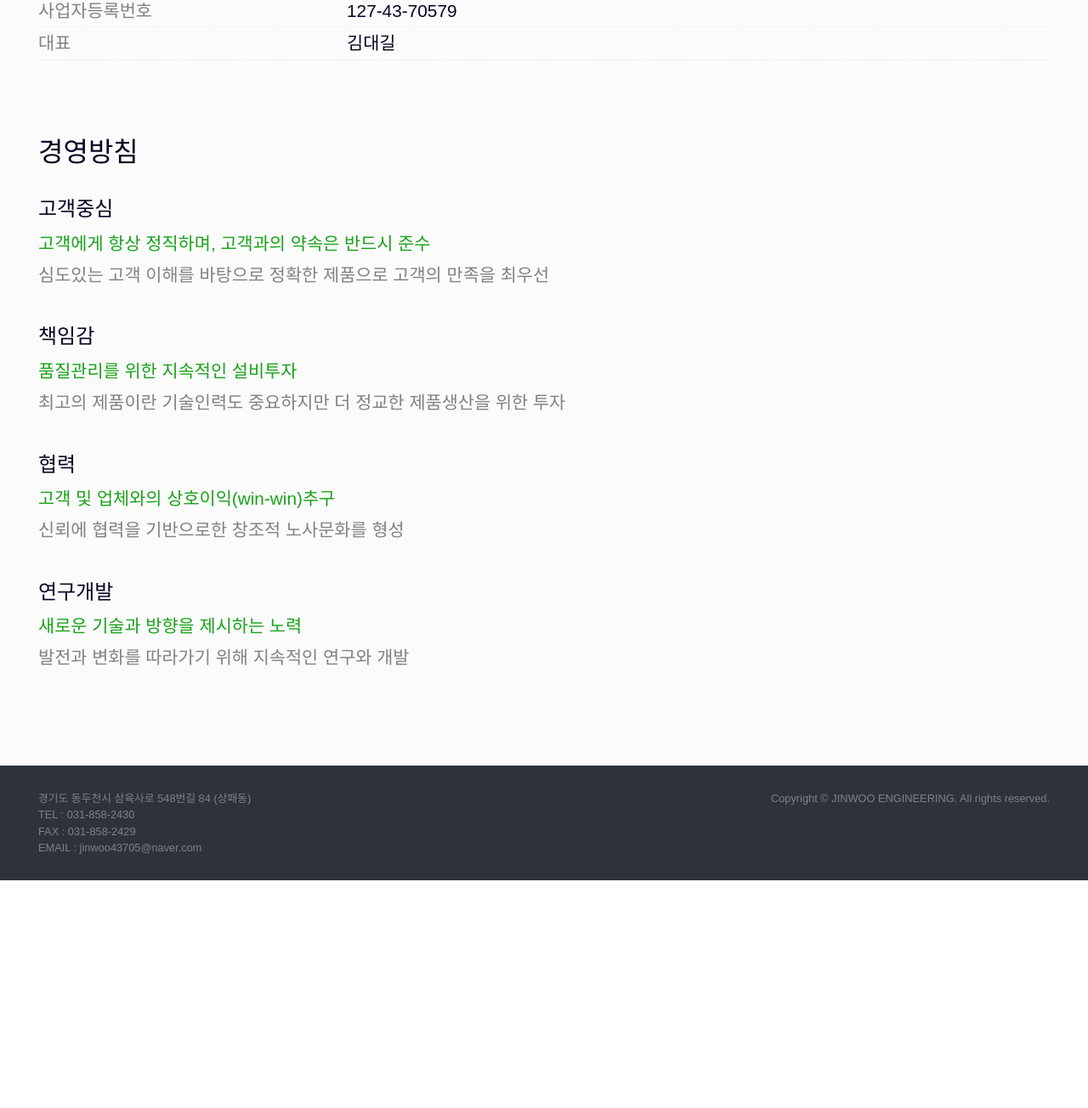
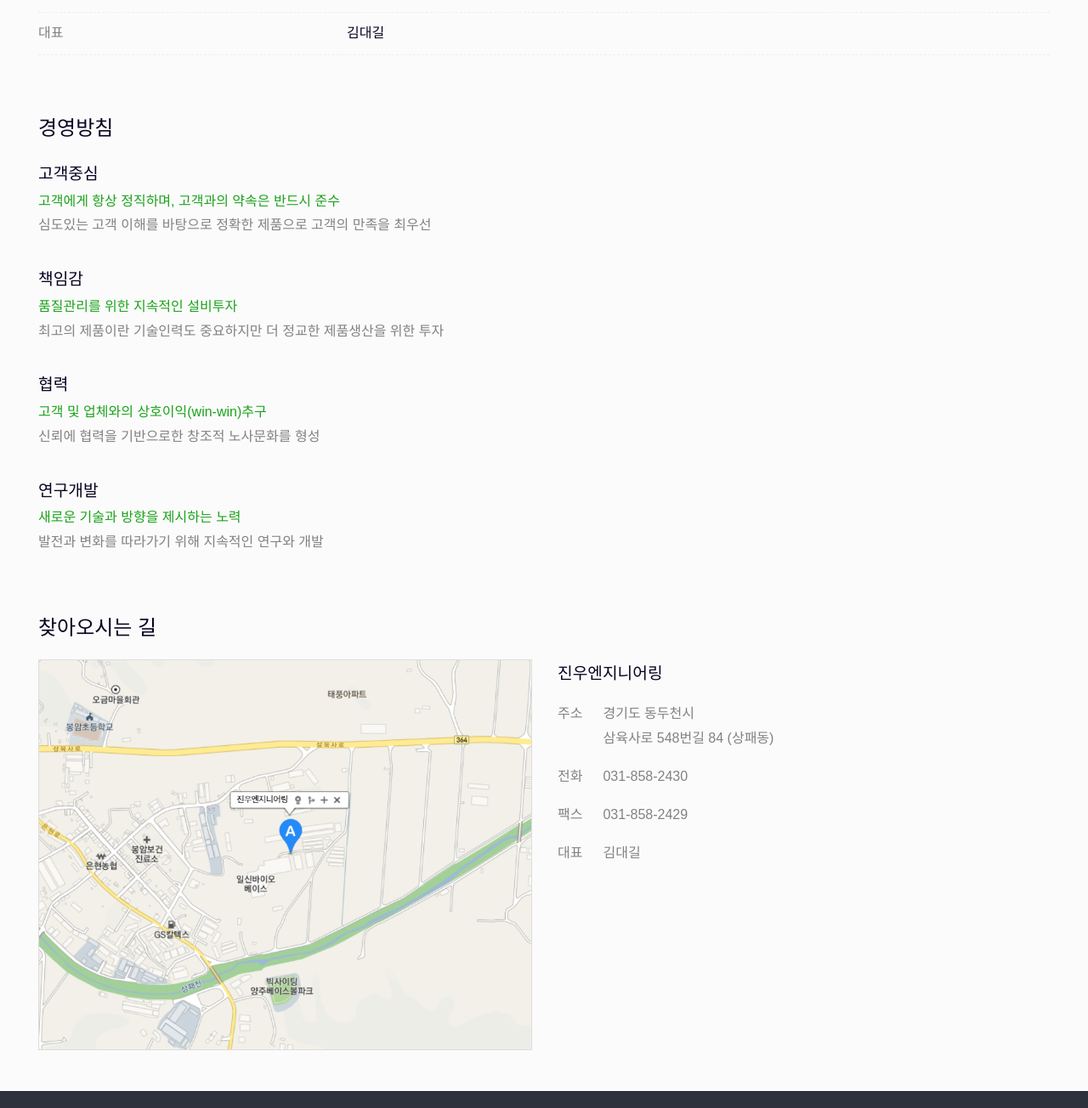
Before and after one commit to jinwoo-engineering/jinwoo-engineering.github.io, a website: page src/about.html in a window 1280 px wide. Shown: the part 1136-2440 px from the top of the page at 85% size. Before the commit the page ends 2172 px from the top, so only its background shows below. Drawn offline with nearby package versions, Linux system fonts and the light colour scheme; files that its build step writes are made by us from their sources; files whose address does not match are found by name.

Commit message:
Add absout > map

```diff
--- a/src/about.html
+++ b/src/about.html
@@ -123,6 +123,33 @@
 					</li>
 				</ul>
 			</section>
+			<section class="section" id="section04">
+				<h3 class="__title">찾아오시는 길</h3>
+				<div class="map">
+					<div class="map-image">
+						<img src="./images/map.gif">
+					</div>
+					<div class="map-detail">
+						<h6>진우엔지니어링 </h6>
+						<dl>
+							<dt>주소</dt>
+							<dd>경기도 동두천시 <br> 삼육사로 548번길 84 (상패동)</dd>
+						</dl>
+						<dl>
+							<dt>전화</dt>
+							<dd>031-858-2430</dd>
+						</dl>
+						<dl>
+							<dt>팩스</dt>
+							<dd>031-858-2429</dd>
+						</dl>
+						<dl>
+							<dt>대표</dt>
+							<dd>김대길</dd>
+						</dl>
+					</div>
+				</div>
+			</section>
 		</div>
 	</div>
 
@@ -132,7 +159,11 @@
 
 </div>
 
-<script src="./js/common.js"></script>
+<script src="./js/helpers.js"></script>
+<script src="./js/template.js"></script>
+<script src="./js/view.js"></script>
+<script src="./js/controller.js"></script>
+<script src="./js/app.js"></script>
 
 </body>
 </html>
--- a/src/scss/_layout-mobile.scss
+++ b/src/scss/_layout-mobile.scss
@@ -96,7 +96,7 @@ $mobile-height: 500px;
     }
   }
   .contents {
-    padding: $content-space-mobile;
+    padding: $content-space-mobile $content-space-mobile 1.5rem;
   }
   .footer {
     padding: $content-space-mobile;
--- a/src/scss/_layout.scss
+++ b/src/scss/_layout.scss
@@ -72,18 +72,21 @@ body {
 }
 
 .contents {
-  padding: $content-space;
+  padding: $content-space $content-space 3rem;
   &-inner {
     @include contents-wrap;
   }
 }
 
 .section {
-  margin-bottom: 5rem;
+  margin-top: 4rem;
   @include section-text;
+  &:first-child{
+    margin-top: 0;
+  }
   .__title {
     margin-bottom: 1rem;
-    font-size: 2rem;
+    font-size: 1.5rem;
     font-weight: 400;
     color: #060221;
   }
--- a/src/scss/_mixins.scss
+++ b/src/scss/_mixins.scss
@@ -3,7 +3,7 @@
   margin: 0 auto;
 }
 @mixin section-text-size {
-  font-size: 1.3rem;
+  font-size: 1rem;
 }
 @mixin section-text-color {
   color: #828282;
--- a/src/scss/_reset.scss
+++ b/src/scss/_reset.scss
@@ -21,5 +21,5 @@ ul, ol{
 }
 
 body{
-	font-family: /* AppleSDGothicNeo-Regular, */'Malgun Gothic','맑은 고딕',dotum,'돋움',sans-serif;
+	font-family: /* AppleSDGothicNeo-Regular, */'NotoSans Light','Malgun Gothic','맑은 고딕','Apple SD Gothic Neo','돋움',dotum, sans-serif;
 }
--- a/src/scss/about.scss
+++ b/src/scss/about.scss
@@ -18,6 +18,7 @@
 .summary {
   dl {
     display: flex;
+    padding: 10px 0;
     border-bottom: 1px dashed #eee;
   }
   dt {
@@ -35,7 +36,7 @@
 
 .business-rule {
   h6 {
-    font-size: 1.5rem;
+    font-size: 1.2rem;
     @include section-text-focus;
   }
   li {
@@ -45,6 +46,37 @@
     color: #1ba21b;
   }
 }
+
+.map{
+    display: flex;
+    &-image{
+        flex: 1;
+        img{
+            width: 100%;
+            border: 1px solid #ddd;
+        }
+    }
+    &-detail{
+        flex: 1;
+        padding-left: 2rem;
+        h6{
+            font-size: 1.2rem;
+            @include section-text-focus;
+        }
+        dl{
+            display: flex;
+            margin-top: 1rem;
+        }
+        dt{
+            padding-right: 1.5rem;
+        }
+        dd{
+            flex: 1;
+            min-width: 80px;
+        }
+    }
+}
+
 
 @media screen and (max-width: $mobile-width),
   screen and (max-width: $mobile-width2) and (max-height: $mobile-height) and (orientation: landscape) {
@@ -66,4 +98,11 @@
       margin-left: 0;
     }
   }
+  .map{
+    display: block;
+    &-detail{
+        margin-top: 1rem;
+        padding-left: 0;
+    }
 }
+}
--- a/src/scss/lt-ie9.scss
+++ b/src/scss/lt-ie9.scss
@@ -1,3 +1,9 @@
+@mixin float-clear{
+    content: "";
+    display: block;
+    clear: both;
+}
+
 .gnb {
   .brand {
     float: left;
@@ -5,14 +11,61 @@
   .nav {
     float: right;
   }
-  //   .nav-list {
-  //   }
   .nav-item {
     display: inline-block;
   }
   &:after {
-    content: "";
-    display: block;
-    clear: both;
+    @include float-clear;
   }
 }
+
+.footer {
+  &-inner {
+    display: table;
+    width: 100%;
+  }
+  .info {
+    display: table-cell;
+  }
+  .copyright {
+    display: table-cell;
+  }
+}
+
+
+.summary {
+  dl {
+    display: table;
+    width: 100%;
+  }
+  dt {
+    display: table-cell;
+  }
+  dd {
+    display: table-cell;
+  }
+}
+
+.map{
+    display: block;
+    &:after {
+      @include float-clear;
+    }
+    &-image{
+      float: left;
+      width: 50%;
+      margin-right: 2rem;
+    }
+    &-detail{
+        margin-left: auto;
+        dl{
+            display: table;
+        }
+        dt{
+            display: table-cell;
+        }
+        dd{
+            display: table-cell;
+        }
+    }
+}
```
Also changed, not shown: public/about.html (+1 -1 lines), public/css/about.css, public/css/lt-ie9.css, public/images/map.gif (added), 2 other files.
